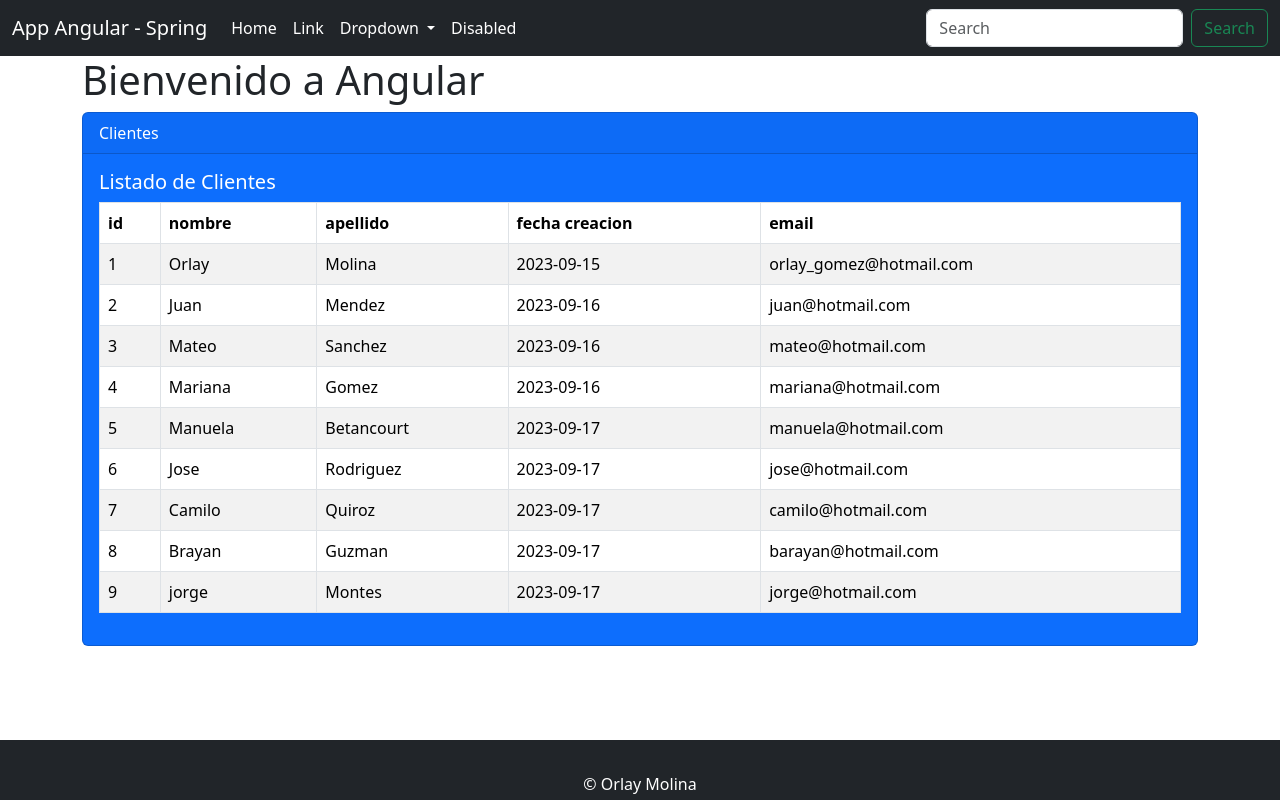
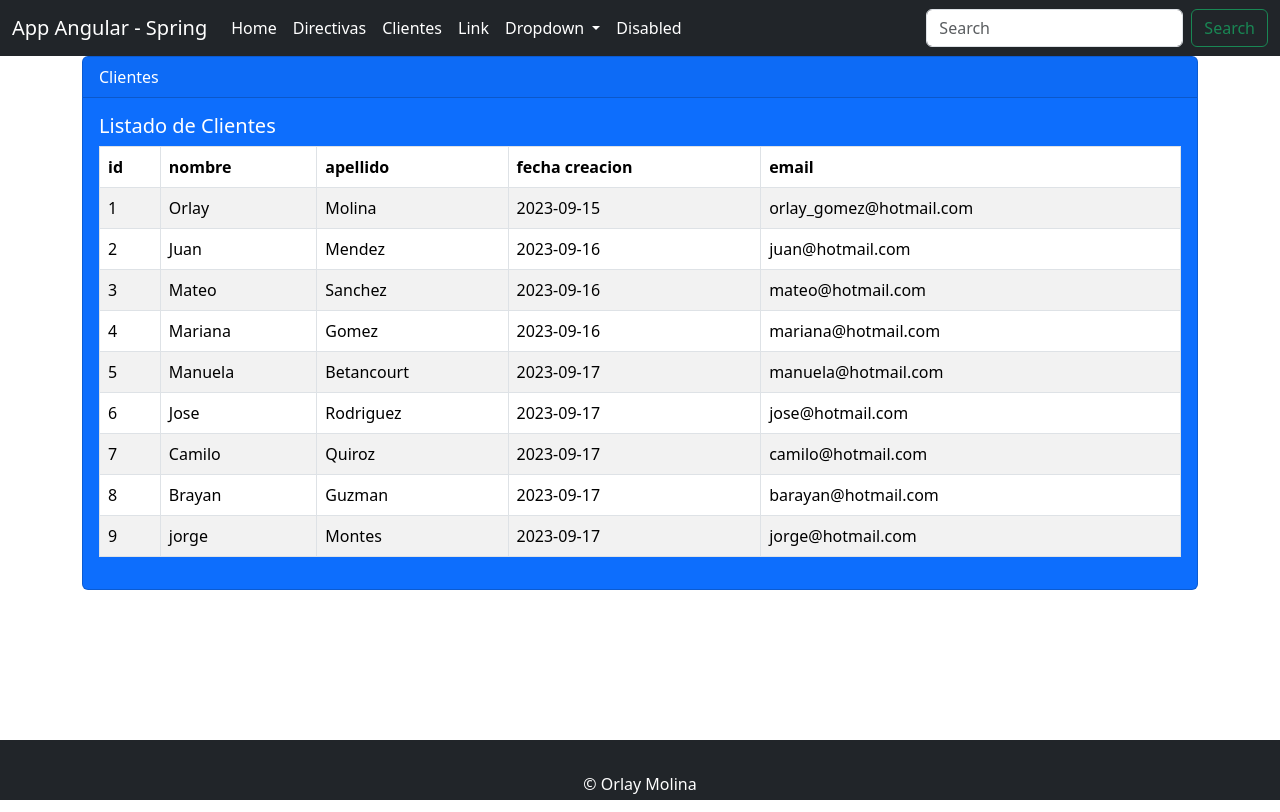
Before and after one commit to OrlayMolina/clientes-app, an Angular app: page /clientes in a window 1280 px wide. Built offline with nearby package versions, Linux system fonts and the light colour scheme.

Commit message:
Se actualiza el proyecto

```diff
--- a/src/app/app.component.html
+++ b/src/app/app.component.html
@@ -1,9 +1,9 @@
 
 <app-header></app-header>
 <div class="container">
-  <h1>{{ title }}</h1>
+<router-outlet></router-outlet>
 
-  <app-clientes></app-clientes>
+
 </div>
 
 <app-footer></app-footer>
--- a/src/app/header/header.component.html
+++ b/src/app/header/header.component.html
@@ -7,8 +7,16 @@
     <div class="collapse navbar-collapse" id="navbarSupportedContent">
       <ul class="navbar-nav me-auto mb-2 mb-lg-0">
         <li class="nav-item">
-          <a class="nav-link active text-white" aria-current="page" href="#">Home</a>
+          <a class="nav-link text-white" aria-current="page" href="#">Home</a>
         </li>
+
+        <li class="nav-item" routerLinkActive="active">
+          <a class="nav-link text-white" aria-current="page" routerLink="/directivas">Directivas</a>
+        </li>
+        <li class="nav-item" routerLinkActive="active">
+          <a class="nav-link text-white" aria-current="page" routerLink="/clientes">Clientes</a>
+        </li>
+
         <li class="nav-item">
           <a class="nav-link text-white" href="#">Link</a>
         </li>
```
Also changed, not shown: src/app/app.module.ts (+8 -1 lines).
